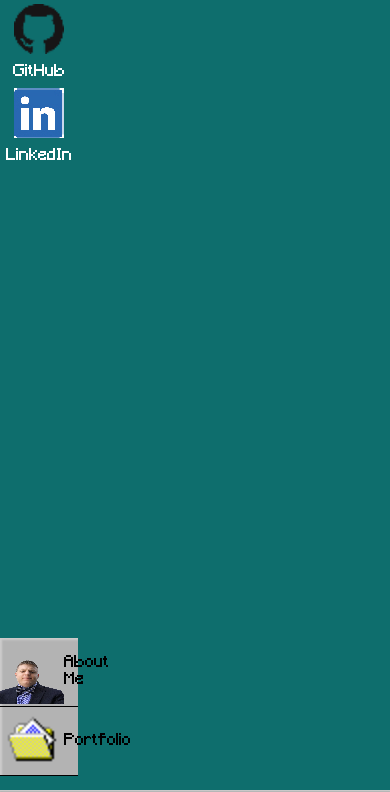
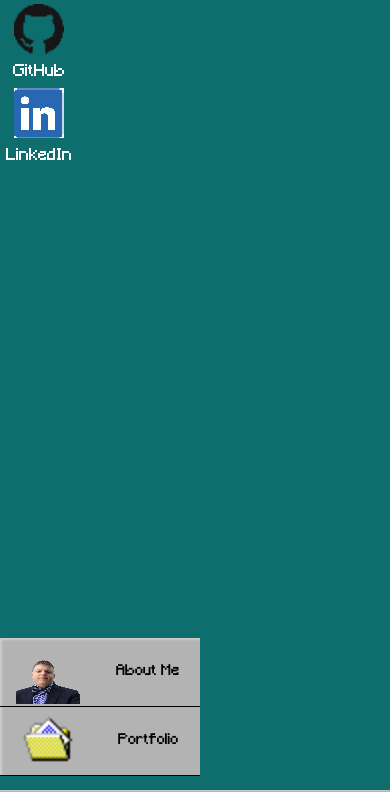
Before and after one commit to cessiumbrain/joeiannotta.me, a website: page win95.html in a window 390 px wide. Both pictures are taken after a click on the button "start". Shown: the top 792 px of the page. Drawn offline with nearby package versions, Linux system fonts and the light colour scheme.

Commit message:
adjust win95 media query

```diff
--- a/win95.css
+++ b/win95.css
@@ -183,7 +183,14 @@ body {
         position: absolute;
         bottom:8%;
         box-shadow: inset 2px 2px 2px 0px rgb(205, 204, 204);
+        font-size: .9rem;
+        width: 200px;
     }
+
+    .start-menu-app span {
+     margin: 5px;
+
+ }
 }
 /* Keyframes */
 @keyframes slide-up {
```
